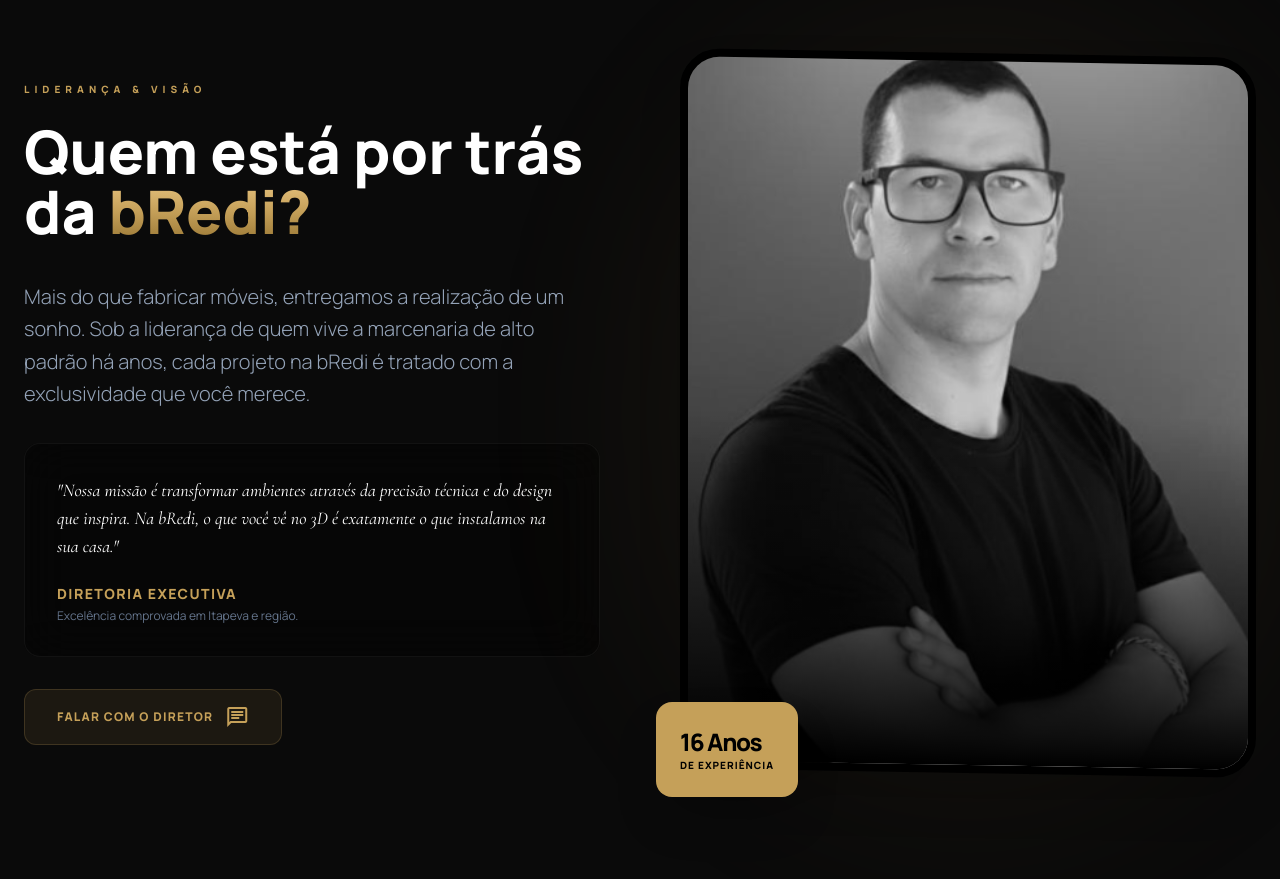
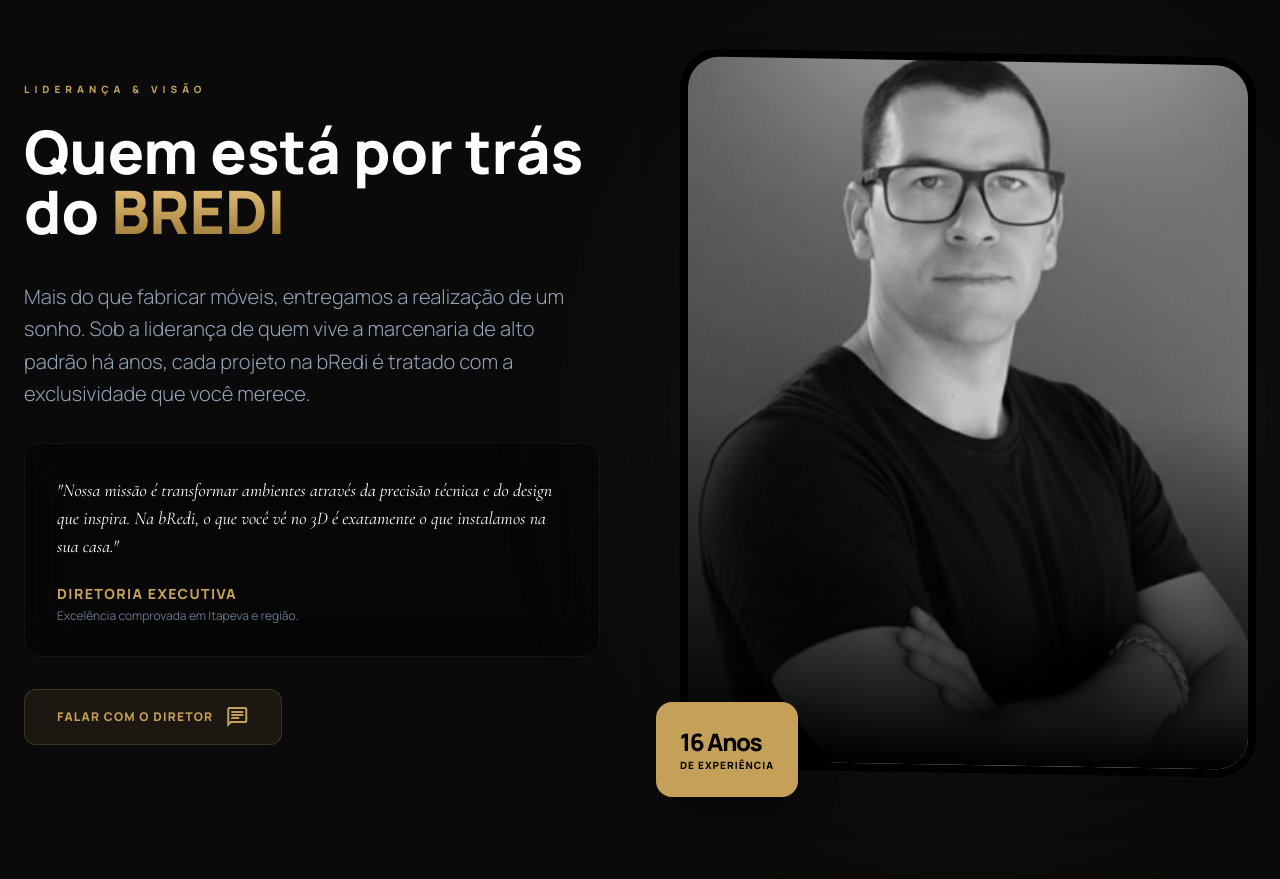
Before and after one commit to brediplanejados-ai/bredi-planejados-premium, a React (Vite) app: page / in a window 1280 px wide. Shown: the part 4440-5319 px from the top of the page. Built offline with nearby package versions, Linux system fonts and the light colour scheme.

Commit message:
Site updated at 23/01/2026 23:38:46,08

```diff
--- a/App.tsx
+++ b/App.tsx
@@ -250,7 +250,7 @@
                         <div className="grid lg:grid-cols-2 gap-20 items-center">
                             <div className="order-2 lg:order-1">
                                 <span className="text-primary text-[10px] font-black uppercase tracking-[0.5em] block mb-6">Liderança & Visão</span>
-                                <h2 className="text-4xl md:text-6xl font-black mb-10 leading-tight">Quem está por trás da <span className="gold-gradient-text">bRedi?</span></h2>
+                                <h2 className="text-4xl md:text-6xl font-black mb-10 leading-tight">Quem está por trás do <span className="gold-gradient-text uppercase">Bredi</span></h2>
 
                                 <div className="space-y-8">
                                     <p className="text-slate-400 text-xl leading-relaxed font-light">
```
